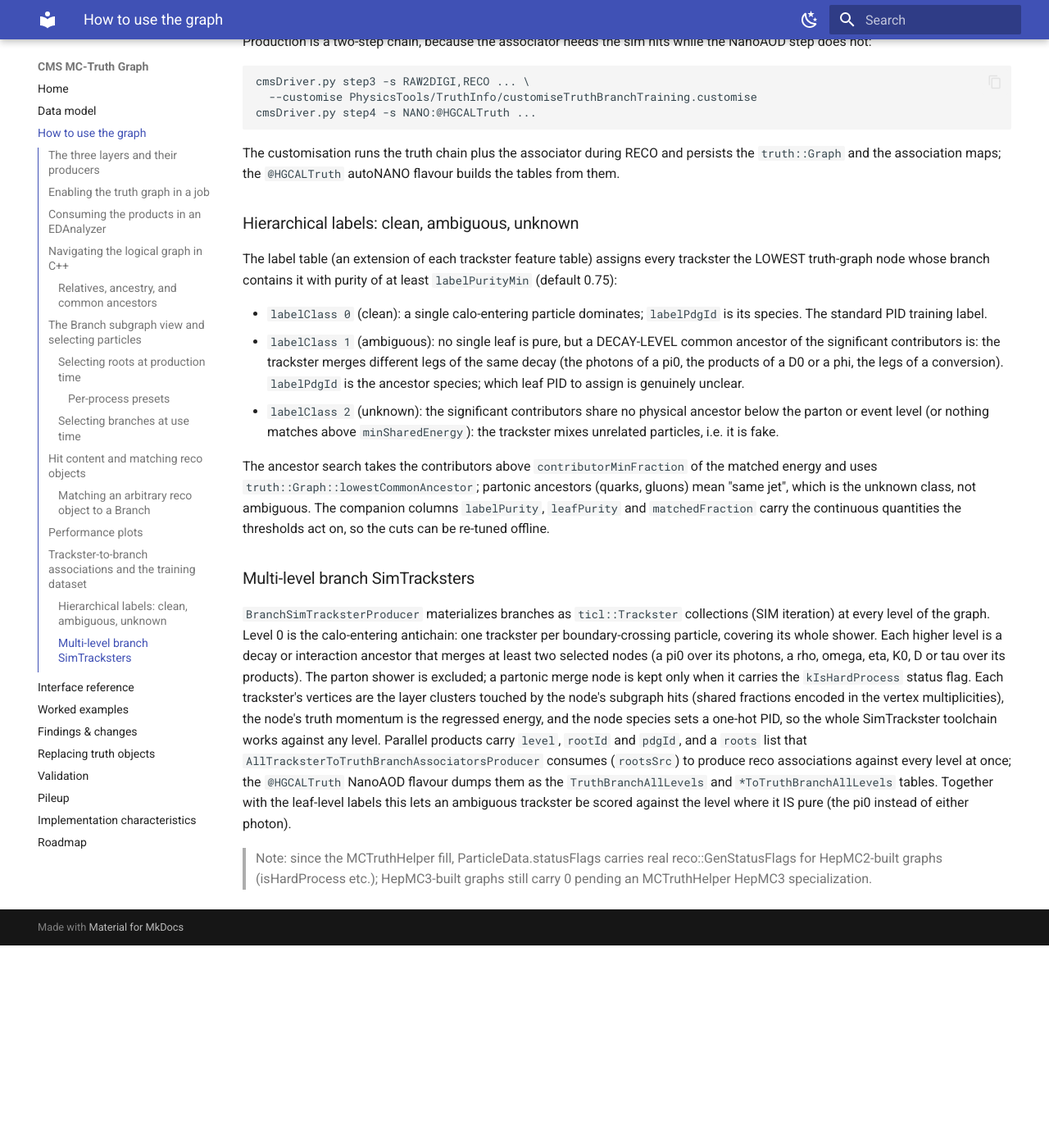
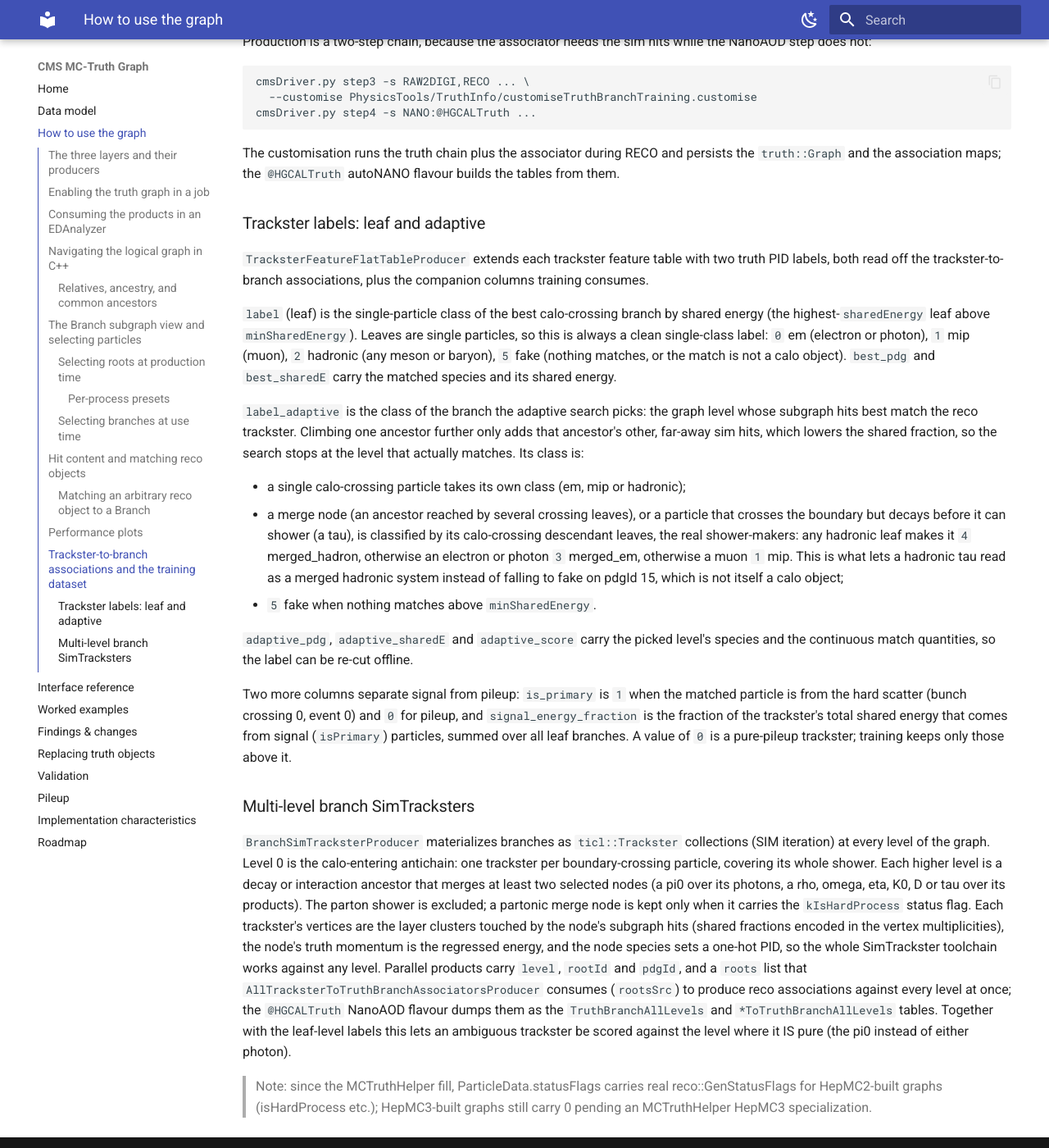
Before and after one commit to felicepantaleo/cms-truth-docs, an MkDocs documentation site: the page built from docs/usage.md, in a window 1280 px wide and 1400 px high, scrolled down 10153 px. Shown: the whole window at 82% size. Built offline with MkDocs 1.6.1 and Material for MkDocs 9.7.7, drawn with Linux system fonts in a browser that asks for light colours; before the commit the page ends 11306 px from its top, so only the background shows below that.

Commit message:
usage: document the actual label and label_adaptive trackster columns

```diff
--- a/docs/usage.md
+++ b/docs/usage.md
@@ -529,28 +529,41 @@ The customisation runs the truth chain plus the associator during RECO and
 persists the `truth::Graph` and the association maps; the `@HGCALTruth` autoNANO
 flavour builds the tables from them.
 
-### Hierarchical labels: clean, ambiguous, unknown
+### Trackster labels: leaf and adaptive
 
-The label table (an extension of each trackster feature table) assigns every
-trackster the LOWEST truth-graph node whose branch contains it with purity of at
-least `labelPurityMin` (default 0.75):
+`TracksterFeatureFlatTableProducer` extends each trackster feature table with two
+truth PID labels, both read off the trackster-to-branch associations, plus the
+companion columns training consumes.
 
-- `labelClass 0` (clean): a single calo-entering particle dominates; `labelPdgId`
-  is its species. The standard PID training label.
-- `labelClass 1` (ambiguous): no single leaf is pure, but a DECAY-LEVEL common
-  ancestor of the significant contributors is: the trackster merges different legs
-  of the same decay (the photons of a pi0, the products of a D0 or a phi, the legs
-  of a conversion). `labelPdgId` is the ancestor species; which leaf PID to assign
-  is genuinely unclear.
-- `labelClass 2` (unknown): the significant contributors share no physical ancestor
-  below the parton or event level (or nothing matches above `minSharedEnergy`):
-  the trackster mixes unrelated particles, i.e. it is fake.
+`label` (leaf) is the single-particle class of the best calo-crossing branch by
+shared energy (the highest-`sharedEnergy` leaf above `minSharedEnergy`). Leaves are
+single particles, so this is always a clean single-class label: `0` em (electron or
+photon), `1` mip (muon), `2` hadronic (any meson or baryon), `5` fake (nothing
+matches, or the match is not a calo object). `best_pdg` and `best_sharedE` carry the
+matched species and its shared energy.
 
-The ancestor search takes the contributors above `contributorMinFraction` of the
-matched energy and uses `truth::Graph::lowestCommonAncestor`; partonic ancestors
-(quarks, gluons) mean "same jet", which is the unknown class, not ambiguous. The
-companion columns `labelPurity`, `leafPurity` and `matchedFraction` carry the
-continuous quantities the thresholds act on, so the cuts can be re-tuned offline.
+`label_adaptive` is the class of the branch the adaptive search picks: the graph
+level whose subgraph hits best match the reco trackster. Climbing one ancestor
+further only adds that ancestor's other, far-away sim hits, which lowers the shared
+fraction, so the search stops at the level that actually matches. Its class is:
+
+- a single calo-crossing particle takes its own class (em, mip or hadronic);
+- a merge node (an ancestor reached by several crossing leaves), or a particle that
+  crosses the boundary but decays before it can shower (a tau), is classified by its
+  calo-crossing descendant leaves, the real shower-makers: any hadronic leaf makes it
+  `4` merged_hadron, otherwise an electron or photon `3` merged_em, otherwise a muon
+  `1` mip. This is what lets a hadronic tau read as a merged hadronic system instead
+  of falling to fake on pdgId 15, which is not itself a calo object;
+- `5` fake when nothing matches above `minSharedEnergy`.
+
+`adaptive_pdg`, `adaptive_sharedE` and `adaptive_score` carry the picked level's
+species and the continuous match quantities, so the label can be re-cut offline.
+
+Two more columns separate signal from pileup: `is_primary` is `1` when the matched
+particle is from the hard scatter (bunch crossing 0, event 0) and `0` for pileup,
+and `signal_energy_fraction` is the fraction of the trackster's total shared energy
+that comes from signal (`isPrimary`) particles, summed over all leaf branches. A
+value of `0` is a pure-pileup trackster; training keeps only those above it.
 
 ### Multi-level branch SimTracksters
 
```
